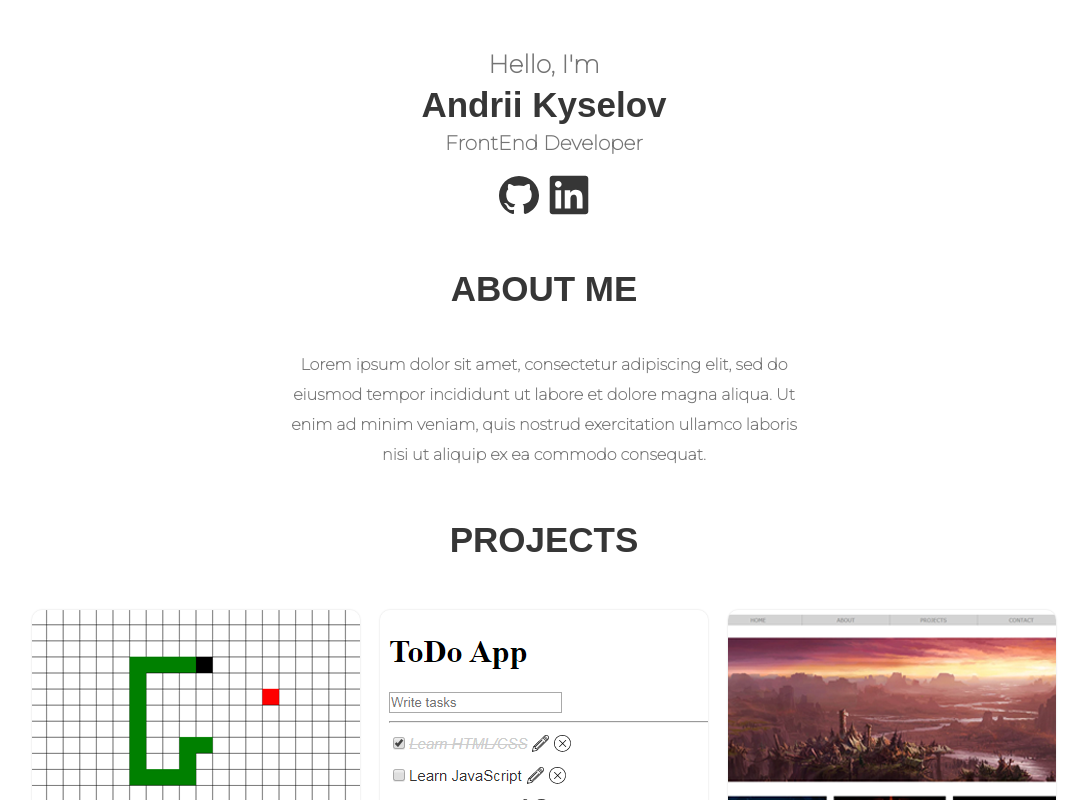
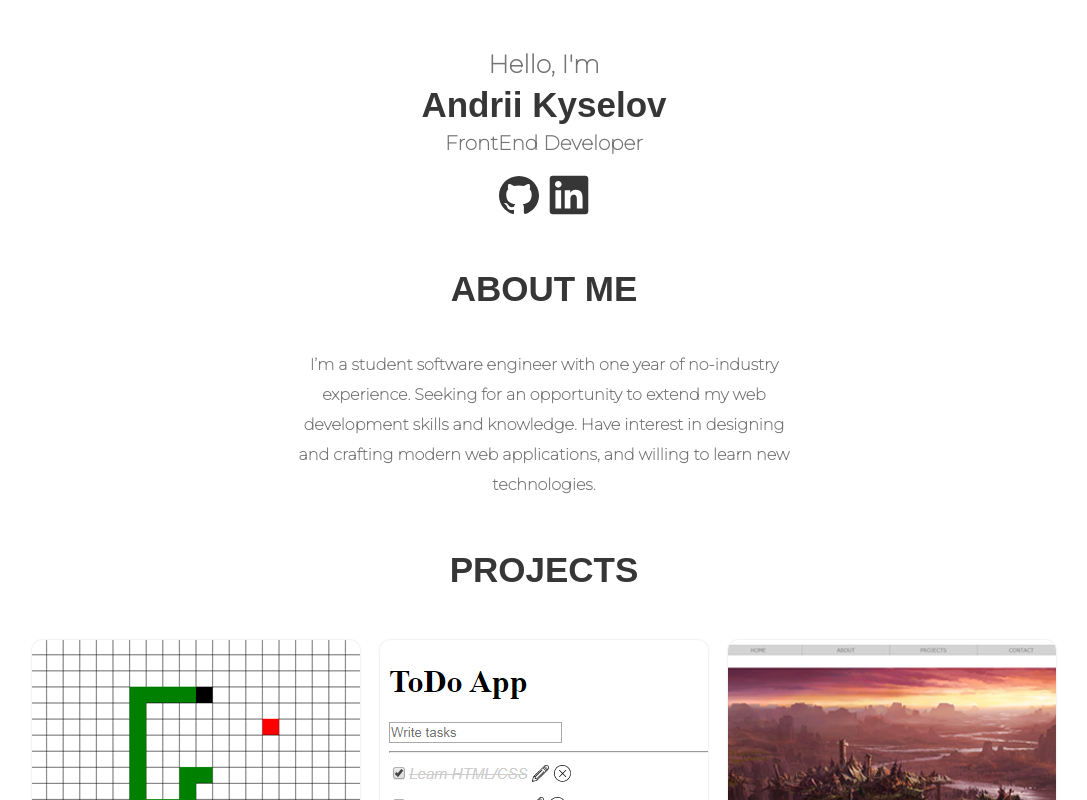
Before and after one commit to IselDrew/iseldrew.github.io, a React (Create React App) app: page / in a window 1280 px wide. Shown: the top 800 px of the page, without its empty margins (96-1183 px from the left). Built offline with nearby package versions, Linux system fonts and the light colour scheme; a web font is replaced by a local one.

Commit message:
Add about information

```diff
--- a/src/components/About.js
+++ b/src/components/About.js
@@ -1,4 +1,4 @@
-import React from "react"
+import React from "react";
 
 function About() {
   return (
@@ -9,14 +9,14 @@ function About() {
 
       <div className="about-paragraph">
         <span>
-          Lorem ipsum dolor sit amet, consectetur adipiscing elit, sed do
-          eiusmod tempor incididunt ut labore et dolore magna aliqua. Ut enim ad
-          minim veniam, quis nostrud exercitation ullamco laboris nisi ut
-          aliquip ex ea commodo consequat.
+          I’m a student software engineer with one year of no-industry
+          experience. Seeking for an opportunity to extend my web development
+          skills and knowledge. Have interest in designing and crafting modern
+          web applications, and willing to learn new technologies.
         </span>
       </div>
     </div>
-  )
+  );
 }
 
-export default About
+export default About;
```
